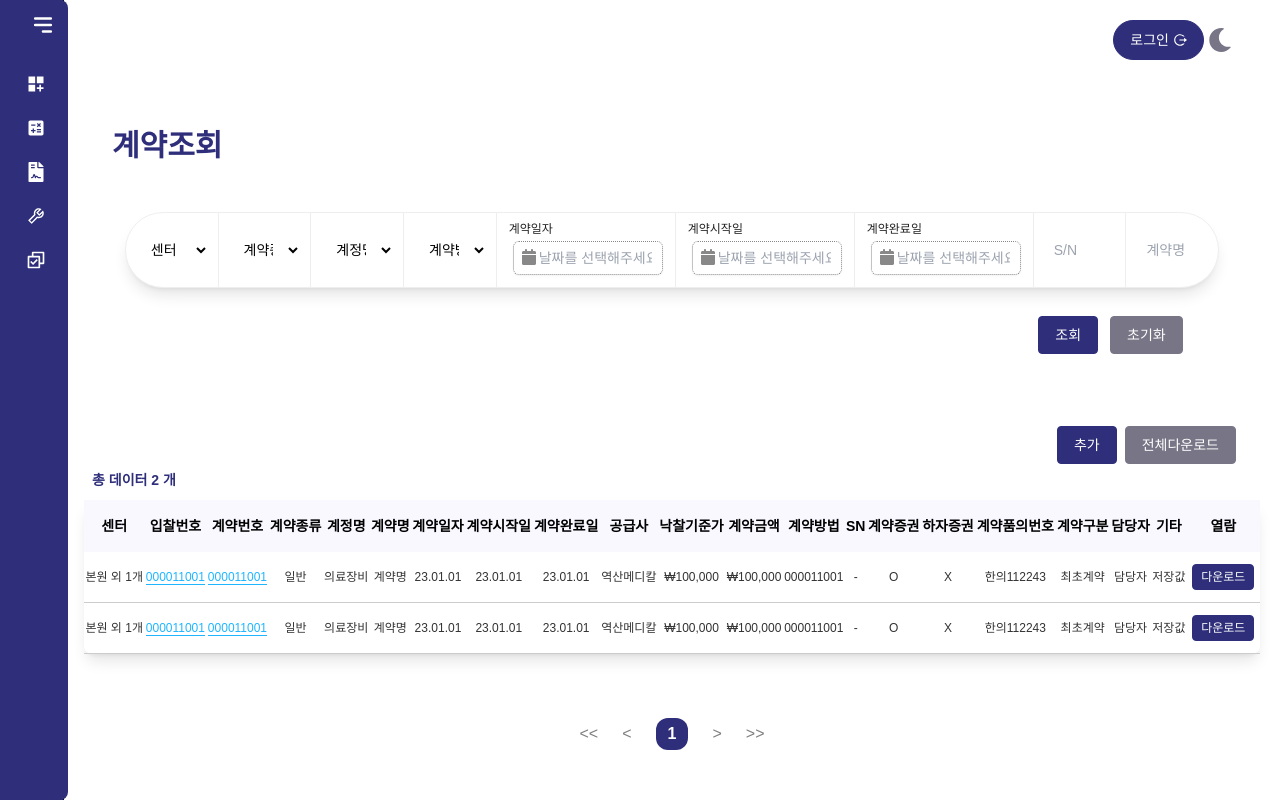
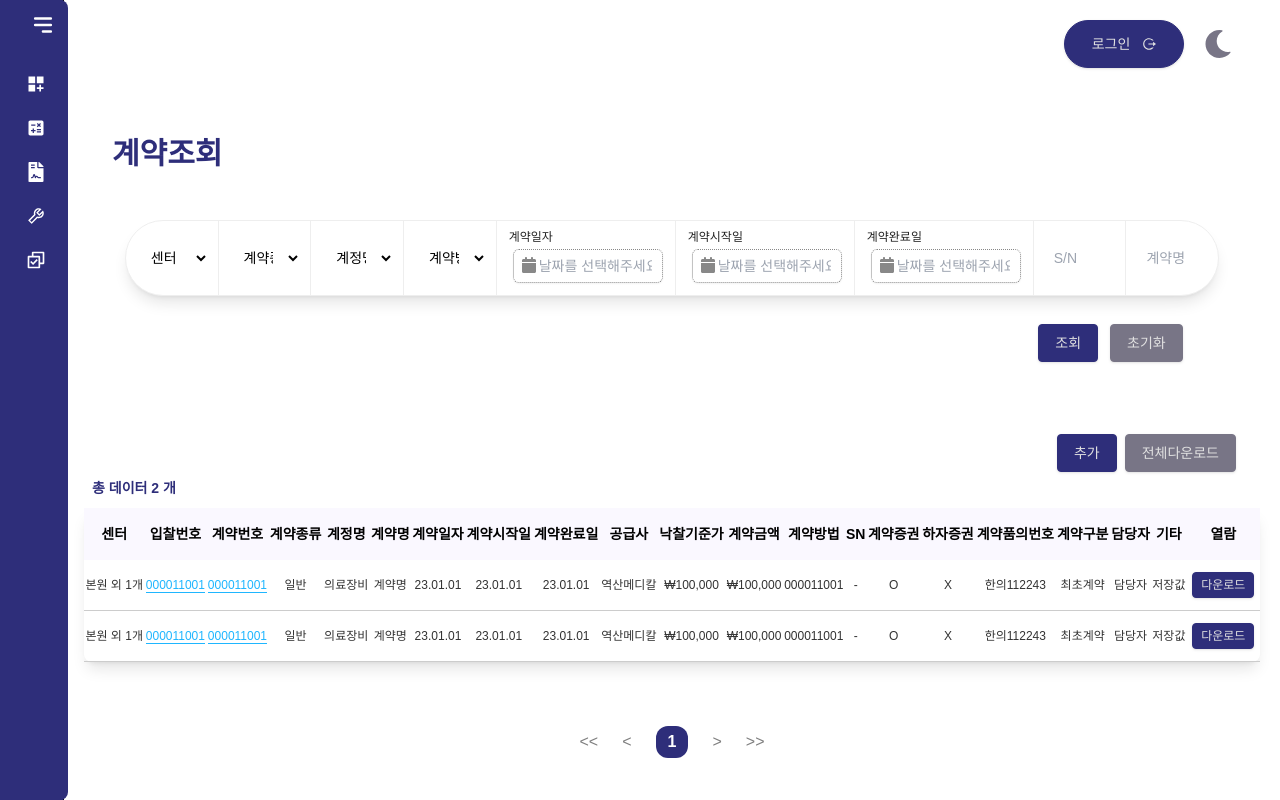
Before and after one commit to Hyeyeon-Ko/pur-ui2, a Next.js app: page /contract in a window 1280 px wide. Built offline with nearby package versions, Linux system fonts and the light colour scheme; a web font is replaced by a local one.

Commit message:
🚸 Feat: 유저 접근성 개선(성능테스트 반영)

```diff
--- a/components/layouts/Navbar.tsx
+++ b/components/layouts/Navbar.tsx
@@ -30,7 +30,7 @@ const Navbar: React.FC = () => {
   }
 
   return (
-    <nav className="p-4 mx-8 flex justify-end items-center">
+    <nav className="p-4 mx-8 flex gap-4 justify-end items-center">
       {user ? (
         <div className="flex gap-4 items-center">
           <Label
@@ -48,9 +48,11 @@ const Navbar: React.FC = () => {
               customStyle={{
                 borderRadius: "25px",
                 display: "flex",
-                gap: "4px",
+                justifyContent: "center",
+                gap: "12px",
                 alignItems: "center",
-                marginRight: "12px",
+                padding: "12px 20px",
+                minWidth: "120px",
               }}
             >
               <span>로그아웃</span>
@@ -66,8 +68,11 @@ const Navbar: React.FC = () => {
             customStyle={{
               borderRadius: "25px",
               display: "flex",
-              gap: "4px",
+              justifyContent: "center",
+              gap: "12px",
               alignItems: "center",
+              padding: "12px 20px",
+              minWidth: "120px",
             }}
           >
             <span>로그인</span>
@@ -75,20 +80,13 @@ const Navbar: React.FC = () => {
           </Button>
         </Link>
       )}
-
-      {isDarkMode ? (
-        <MdOutlineWbSunny
-          size={24}
-          style={{ color: colors.warning }}
-          onClick={toggleDarkMode}
-        />
-      ) : (
-        <FaMoon
-          size={24}
-          style={{ color: colors.Button_Default }}
-          onClick={toggleDarkMode}
-        />
-      )}
+      <div className="cursor-pointer" onClick={toggleDarkMode}>
+        {isDarkMode ? (
+          <MdOutlineWbSunny size={28} style={{ color: colors.warning }} />
+        ) : (
+          <FaMoon size={28} style={{ color: colors.Button_Default }} />
+        )}
+      </div>
     </nav>
   );
 };
--- a/components/ui/atoms/button/Button.tsx
+++ b/components/ui/atoms/button/Button.tsx
@@ -56,7 +56,7 @@ const Button: React.FC<ButtonProps> = ({
     ? color
       ? colors[color]
       : "black"
-    : "white";
+    : "#e1e1e1";
 
   const border = disabled
     ? "lightgray"
@@ -70,7 +70,7 @@ const Button: React.FC<ButtonProps> = ({
 
   return (
     <button
-      className={`m-1 transition-all duration-100 ease-in-out rounded ${
+      className={`m-1 transition-all duration-100 ease-in-out rounded shadow ${
         modeClasses[mode]
       } ${
         disabled
--- a/components/ui/molecules/render/TableRender.tsx
+++ b/components/ui/molecules/render/TableRender.tsx
@@ -15,7 +15,9 @@ const TableRender: React.FC<TableRenderProps> = ({ row, column }) => {
     return (
       <span
         className={`cursor-pointer border-b ${
-          isDarkMode ? "text-dark-sub" : "text-blue"
+          isDarkMode
+            ? "text-blue border-blue-500 hover:text-white"
+            : "text-blue border-blue-500 hover:text-blue-600"
         }`}
         onClick={() => {
           const newWindow = window.open(
@@ -35,7 +37,9 @@ const TableRender: React.FC<TableRenderProps> = ({ row, column }) => {
     return (
       <span
         className={`cursor-pointer border-b ${
-          isDarkMode ? "text-dark-sub" : "text-blue"
+          isDarkMode
+            ? "text-blue border-blue-500 hover:text-white"
+            : "text-blue border-blue-500 hover:text-blue-600"
         }`}
         onClick={() => {
           const newWindow = window.open(
```
